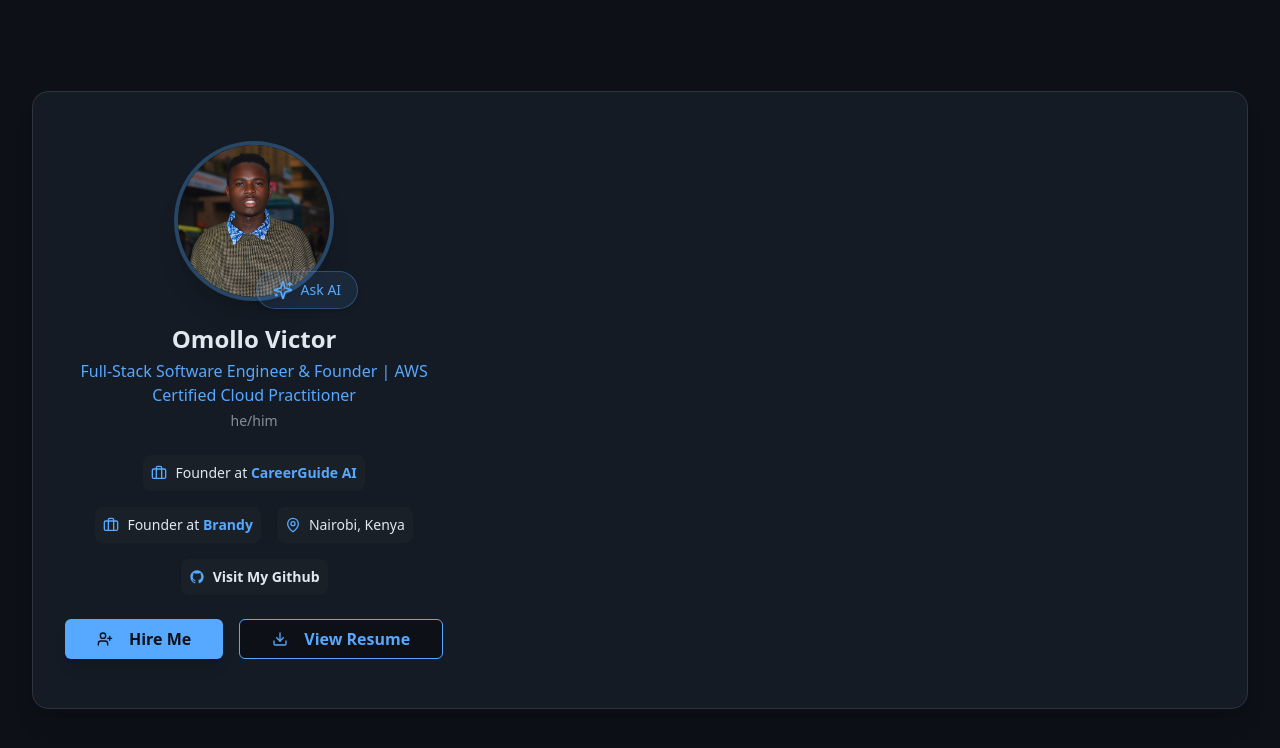
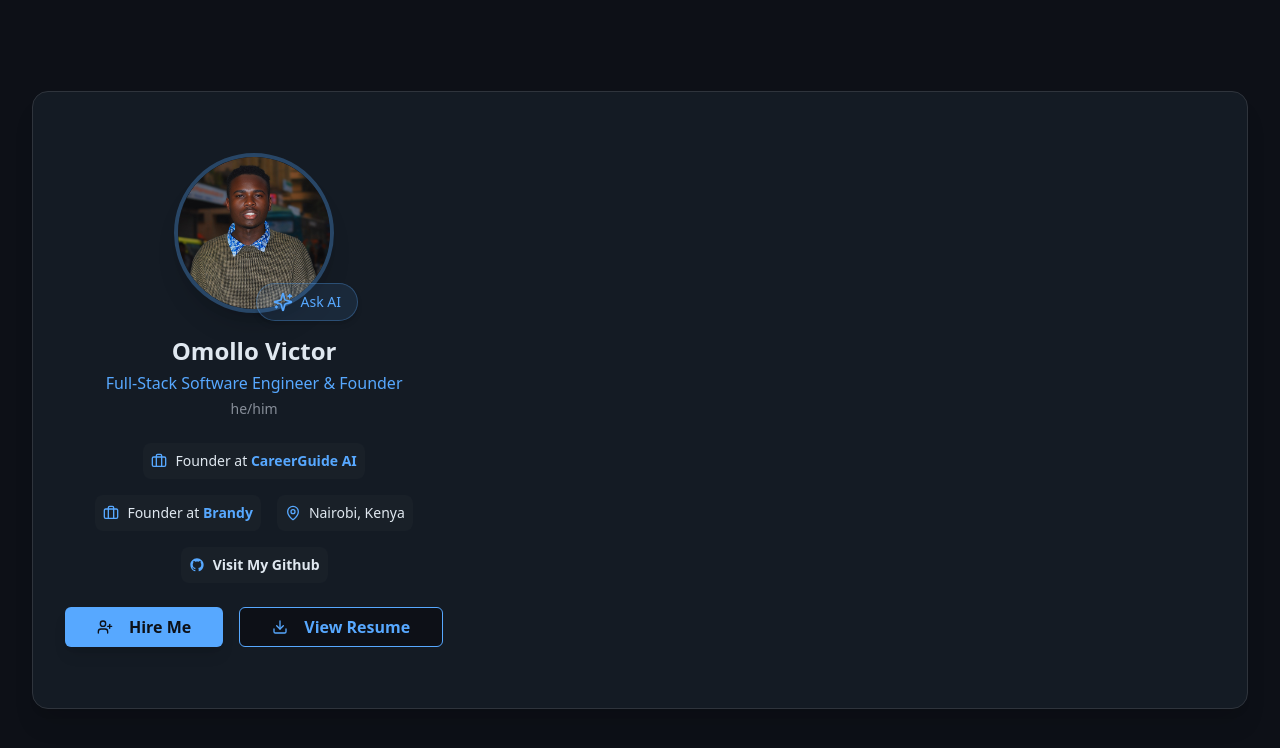
Before and after one commit to SK3CHI3/PORTFOLIO--2.0, a React (Vite) app: page / in a window 1280 px wide. Shown: the top 748 px of the page. Built offline with nearby package versions, Linux system fonts and the light colour scheme.

Commit message:
Remove AWS Certified Cloud Practitioner credential from profile

```diff
--- a/index.html
+++ b/index.html
@@ -49,7 +49,7 @@
       "name": "Omollo Victor Otieno",
       "alternateName": "Victor Omollo",
       "jobTitle": "Full-Stack Software Engineer & Founder",
-      "description": "Full-Stack Software Engineer, Founder of CareerGuide AI & Brandy, and AWS Certified Cloud Practitioner based in Nairobi, Kenya. Specializing in React, Next.js, TypeScript, and modern web applications.",
+      "description": "Full-Stack Software Engineer and Founder of CareerGuide AI & Brandy based in Nairobi, Kenya. Specializing in React, Next.js, TypeScript, and modern web applications.",
       "url": "https://omollo-victor.is-a.dev/",
       "sameAs": [
         "https://github.com/SK3CHI3",
--- a/src/components/MainContent.tsx
+++ b/src/components/MainContent.tsx
@@ -22,7 +22,7 @@ const AboutCard = () => (
       <div className="w-full flex-1 pr-2 overflow-y-auto scrollbar-hide flex items-center">
         <div className="space-y-6 text-center w-full">
           <p className="text-base leading-relaxed text-foreground">
-            I'm Omollo Victor — <span className="text-primary font-bold">Full Stack Engineer</span>, <span className="text-primary font-bold">AWS Cloud Practitioner</span>, & <span className="text-primary font-bold">Founder of CareerGuide AI</span>. I build secure, scalable systems that solve real-world problems and drive real impact.
+            I'm Omollo Victor — <span className="text-primary font-bold">Full Stack Engineer</span> & <span className="text-primary font-bold">Founder of CareerGuide AI</span>. I build secure, scalable systems that solve real-world problems and drive real impact.
           </p>
           <div className="bg-gradient-to-r from-primary/10 via-secondary/10 to-primary/10 rounded-xl p-4 border border-primary/20">
             <div className="flex items-center justify-center space-x-2 mb-3">
--- a/src/components/ProfileCard.tsx
+++ b/src/components/ProfileCard.tsx
@@ -58,7 +58,7 @@ const ProfileCard = ({ onAIClick }: ProfileCardProps) => {
         <div className="mt-2 sm:mt-4">
           <h1 className="text-2xl sm:text-2xl font-bold text-foreground">Omollo Victor</h1>
           <p className="text-sm sm:text-base text-primary font-medium mt-1">
-            Full-Stack Software Engineer & Founder | AWS Certified Cloud Practitioner
+            Full-Stack Software Engineer & Founder
           </p>
           <p className="text-xs sm:text-sm text-muted-foreground mt-1">he/him</p>
         </div>
```
